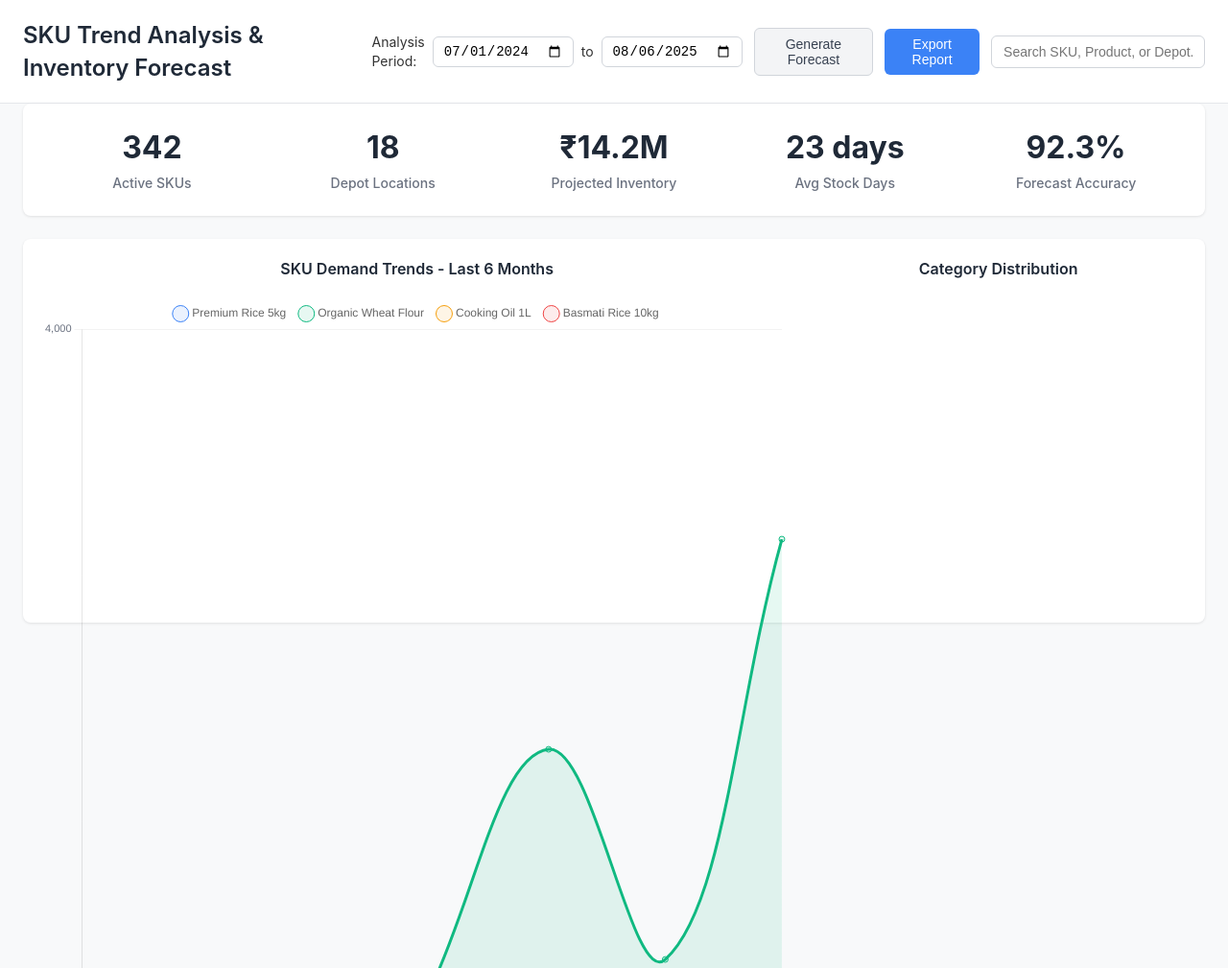
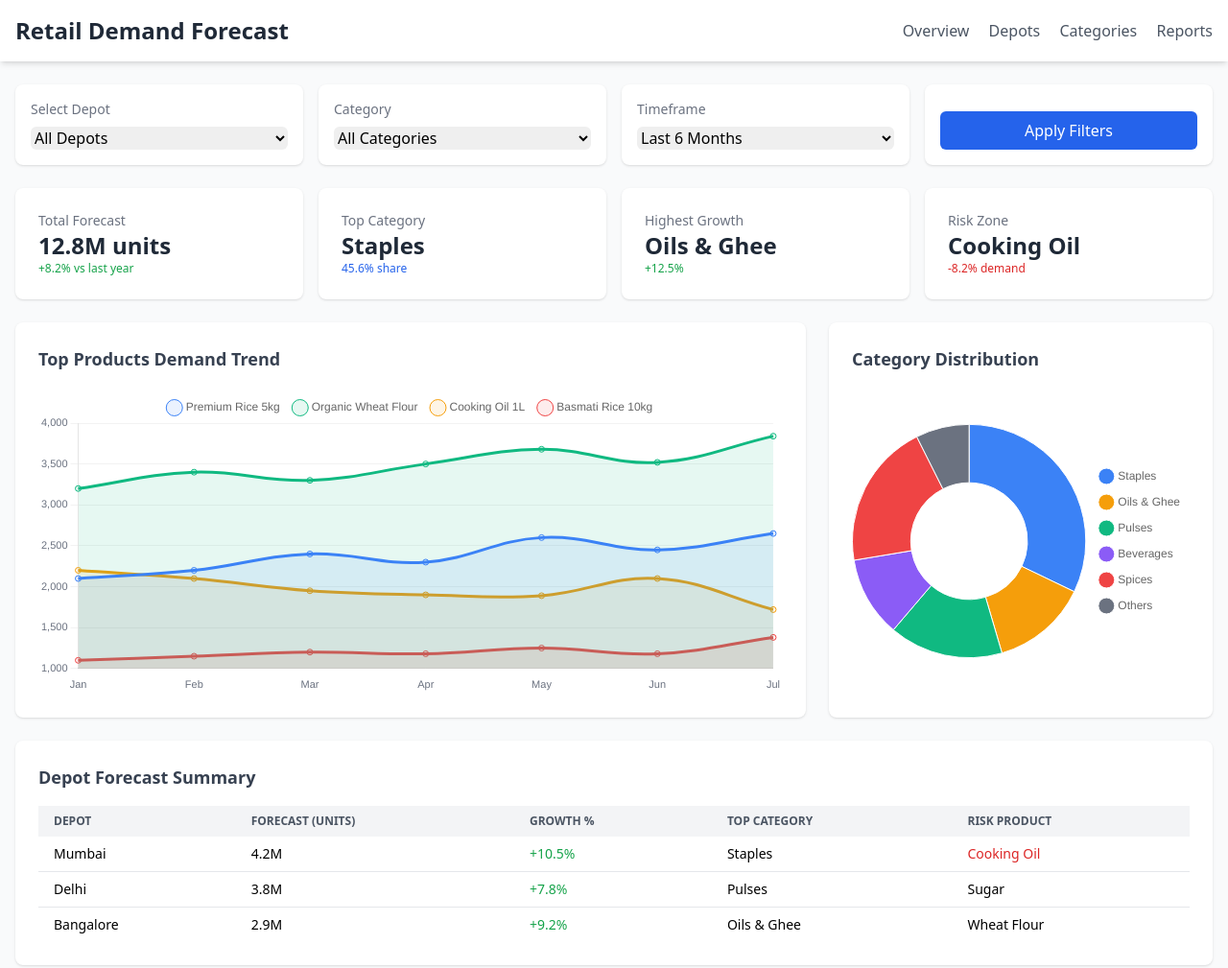
Before and after one commit to infiniteplay/stocktrend, a plain HTML site: page index.html in a window 1280 px wide. Shown: the top 1009 px of the page at 96% size. Drawn offline with nearby package versions, Linux system fonts and the light colour scheme.

Commit message:
Update index.html

```diff
--- a/index.html
+++ b/index.html
@@ -3,91 +3,149 @@
 <head>
   <meta charset="UTF-8">
   <meta name="viewport" content="width=device-width, initial-scale=1.0">
-  <title>SKU Trend Analysis Dashboard</title>
-  <style>
-    /* --- (keeping your styles as is, unchanged) --- */
-    * { margin: 0; padding: 0; box-sizing: border-box; }
-    body { font-family: -apple-system, BlinkMacSystemFont, 'Segoe UI', Roboto, sans-serif; background-color: #f8f9fa; color: #333; line-height: 1.4; }
-    .dashboard-header { background: white; padding: 20px 24px; border-bottom: 1px solid #e5e7eb; display: flex; justify-content: space-between; align-items: center; }
-    .dashboard-title { font-size: 24px; font-weight: 600; color: #1f2937; }
-    .header-controls { display: flex; gap: 12px; align-items: center; }
-    .date-range { display: flex; align-items: center; gap: 8px; font-size: 14px; }
-    .date-input { padding: 6px 10px; border: 1px solid #d1d5db; border-radius: 6px; font-size: 14px; }
-    .btn { padding: 8px 16px; border: none; border-radius: 6px; font-size: 14px; cursor: pointer; font-weight: 500; }
-    .btn-primary { background-color: #3b82f6; color: white; }
-    .btn-secondary { background-color: #f3f4f6; color: #374151; border: 1px solid #d1d5db; }
-    .search-box { padding: 8px 12px; border: 1px solid #d1d5db; border-radius: 6px; font-size: 14px; width: 280px; }
-    .metrics-grid { display: grid; grid-template-columns: repeat(5, 1fr); gap: 20px; padding: 24px; background: white; margin: 0 24px 24px 24px; border-radius: 8px; box-shadow: 0 1px 3px rgba(0, 0, 0, 0.1); }
-    .metric-card { text-align: center; }
-    .metric-value { font-size: 32px; font-weight: 700; margin-bottom: 4px; color: #1f2937; }
-    .metric-label { font-size: 14px; color: #6b7280; font-weight: 500; }
-    .filters-section { background: white; margin: 0 24px 24px 24px; padding: 20px; border-radius: 8px; box-shadow: 0 1px 3px rgba(0, 0, 0, 0.1); }
-    .filter-tabs { display: flex; gap: 2px; margin-bottom: 20px; background: #f3f4f6; padding: 4px; border-radius: 8px; }
-    .filter-tab { padding: 8px 16px; background: transparent; border: none; border-radius: 6px; cursor: pointer; font-size: 14px; font-weight: 500; color: #6b7280; transition: all 0.2s; }
-    .filter-tab.active { background: white; color: #1f2937; box-shadow: 0 1px 2px rgba(0, 0, 0, 0.1); }
-    .data-table { background: white; margin: 0 24px; border-radius: 8px; box-shadow: 0 1px 3px rgba(0, 0, 0, 0.1); overflow: hidden; }
-    .table-container { overflow-x: auto; }
-    table { width: 100%; border-collapse: collapse; }
-    th { background: #f9fafb; padding: 12px 16px; text-align: left; font-weight: 600; font-size: 13px; color: #374151; border-bottom: 1px solid #e5e7eb; }
-    td { padding: 12px 16px; border-bottom: 1px solid #f3f4f6; font-size: 14px; }
-    tr:hover { background-color: #f9fafb; }
-    .trend-badge { display: inline-flex; align-items: center; gap: 4px; padding: 4px 8px; border-radius: 12px; font-size: 12px; font-weight: 500; }
-    .trend-up { background: #d1fae5; color: #065f46; } .trend-down { background: #fee2e2; color: #dc2626; } .trend-stable { background: #f3f4f6; color: #374151; }
-    .forecast-value { font-weight: 600; color: #1f2937; }
-    .forecast-high { color: #dc2626; } .forecast-medium { color: #d97706; } .forecast-low { color: #059669; }
-    .confidence-score { display: inline-block; padding: 2px 6px; border-radius: 8px; font-size: 11px; font-weight: 600; }
-    .confidence-high { background: #d1fae5; color: #065f46; } .confidence-medium { background: #fef3c7; color: #92400e; } .confidence-low { background: #fee2e2; color: #dc2626; }
-    .seasonal-indicator { font-size: 12px; padding: 2px 6px; border-radius: 4px; background: #ede9fe; color: #7c3aed; }
-    .filter-content { display: none; } .filter-content.active { display: block; }
-    .summary-row { background: #f8fafc !important; font-weight: 600; border-top: 2px solid #e5e7eb; }
-    .chart-container { background: white; margin: 0 24px 24px 24px; padding: 20px; border-radius: 8px; box-shadow: 0 1px 3px rgba(0, 0, 0, 0.1); height: 400px; }
-    .charts-grid { display: grid; grid-template-columns: 2fr 1fr; gap: 20px; height: 100%; }
-    .chart-item { position: relative; }
-    .chart-title { font-size: 16px; font-weight: 600; color: #1f2937; margin-bottom: 15px; text-align: center; }
-  </style>
+  <title>Retail Demand Forecast Dashboard</title>
+  <script src="https://cdn.tailwindcss.com"></script>
+  <script src="https://cdnjs.cloudflare.com/ajax/libs/Chart.js/3.9.1/chart.min.js"></script>
 </head>
-<body>
-  <div class="dashboard-header">
-    <h1 class="dashboard-title">SKU Trend Analysis & Inventory Forecast</h1>
-    <div class="header-controls">
-      <div class="date-range">
-        <span>Analysis Period:</span>
-        <input type="date" class="date-input" value="2024-07-01">
-        <span>to</span>
-        <input type="date" class="date-input" value="2025-08-06">
+<body class="bg-gray-50 font-sans">
+
+  <!-- Header -->
+  <header class="bg-white shadow-md sticky top-0 z-10">
+    <div class="max-w-7xl mx-auto px-4 py-4 flex justify-between items-center">
+      <h1 class="text-2xl font-bold text-gray-800">Retail Demand Forecast</h1>
+      <nav class="space-x-4">
+        <button class="text-gray-600 hover:text-blue-600">Overview</button>
+        <button class="text-gray-600 hover:text-blue-600">Depots</button>
+        <button class="text-gray-600 hover:text-blue-600">Categories</button>
+        <button class="text-gray-600 hover:text-blue-600">Reports</button>
+      </nav>
+    </div>
+  </header>
+
+  <!-- Main -->
+  <main class="max-w-7xl mx-auto px-4 py-6">
+    <!-- Filters -->
+    <section class="grid grid-cols-1 md:grid-cols-4 gap-4 mb-6">
+      <div class="bg-white p-4 rounded-lg shadow">
+        <h3 class="text-sm text-gray-500">Select Depot</h3>
+        <select class="mt-2 w-full border-gray-300 rounded-md">
+          <option>All Depots</option>
+          <option>Mumbai</option>
+          <option>Delhi</option>
+          <option>Bangalore</option>
+        </select>
       </div>
-      <button class="btn btn-secondary">Generate Forecast</button>
-      <button class="btn btn-primary">Export Report</button>
-      <input type="text" class="search-box" placeholder="Search SKU, Product, or Depot...">
-    </div>
-  </div>
+      <div class="bg-white p-4 rounded-lg shadow">
+        <h3 class="text-sm text-gray-500">Category</h3>
+        <select class="mt-2 w-full border-gray-300 rounded-md">
+          <option>All Categories</option>
+          <option>Staples</option>
+          <option>Oils</option>
+          <option>Pulses</option>
+        </select>
+      </div>
+      <div class="bg-white p-4 rounded-lg shadow">
+        <h3 class="text-sm text-gray-500">Timeframe</h3>
+        <select class="mt-2 w-full border-gray-300 rounded-md">
+          <option>Last 6 Months</option>
+          <option>Last 12 Months</option>
+          <option>Year to Date</option>
+        </select>
+      </div>
+      <div class="bg-white p-4 rounded-lg shadow flex items-end">
+        <button class="w-full bg-blue-600 text-white py-2 px-4 rounded-md hover:bg-blue-700">
+          Apply Filters
+        </button>
+      </div>
+    </section>
 
-  <div class="metrics-grid">
-    <div class="metric-card"><div class="metric-value">342</div><div class="metric-label">Active SKUs</div></div>
-    <div class="metric-card"><div class="metric-value">18</div><div class="metric-label">Depot Locations</div></div>
-    <div class="metric-card"><div class="metric-value">₹14.2M</div><div class="metric-label">Projected Inventory</div></div>
-    <div class="metric-card"><div class="metric-value">23 days</div><div class="metric-label">Avg Stock Days</div></div>
-    <div class="metric-card"><div class="metric-value">92.3%</div><div class="metric-label">Forecast Accuracy</div></div>
-  </div>
+    <!-- KPIs -->
+    <section class="grid grid-cols-1 md:grid-cols-4 gap-4 mb-6">
+      <div class="bg-white p-6 rounded-lg shadow">
+        <h3 class="text-sm text-gray-500">Total Forecast</h3>
+        <p class="text-2xl font-bold text-gray-800">12.8M units</p>
+        <p class="text-xs text-green-600">+8.2% vs last year</p>
+      </div>
+      <div class="bg-white p-6 rounded-lg shadow">
+        <h3 class="text-sm text-gray-500">Top Category</h3>
+        <p class="text-2xl font-bold text-gray-800">Staples</p>
+        <p class="text-xs text-blue-600">45.6% share</p>
+      </div>
+      <div class="bg-white p-6 rounded-lg shadow">
+        <h3 class="text-sm text-gray-500">Highest Growth</h3>
+        <p class="text-2xl font-bold text-gray-800">Oils & Ghee</p>
+        <p class="text-xs text-green-600">+12.5%</p>
+      </div>
+      <div class="bg-white p-6 rounded-lg shadow">
+        <h3 class="text-sm text-gray-500">Risk Zone</h3>
+        <p class="text-2xl font-bold text-gray-800">Cooking Oil</p>
+        <p class="text-xs text-red-600">-8.2% demand</p>
+      </div>
+    </section>
 
-  <div class="chart-container">
-    <div class="charts-grid">
-      <div class="chart-item">
-        <div class="chart-title">SKU Demand Trends - Last 6 Months</div>
-        <canvas id="demandTrendChart"></canvas>
+    <!-- Charts -->
+    <section class="grid grid-cols-1 lg:grid-cols-3 gap-6 mb-6">
+      <!-- Demand Trend -->
+      <div class="lg:col-span-2 bg-white p-6 rounded-lg shadow">
+        <h3 class="text-lg font-semibold text-gray-700 mb-4">Top Products Demand Trend</h3>
+        <div class="h-80">
+          <canvas id="demandTrendChart"></canvas>
+        </div>
       </div>
-      <div class="chart-item">
-        <div class="chart-title">Category Distribution</div>
-        <canvas id="categoryChart"></canvas>
+      <!-- Category Distribution -->
+      <div class="bg-white p-6 rounded-lg shadow">
+        <h3 class="text-lg font-semibold text-gray-700 mb-4">Category Distribution</h3>
+        <div class="h-80">
+          <canvas id="categoryChart"></canvas>
+        </div>
       </div>
-    </div>
-  </div>
+    </section>
 
-  <!-- Keep your tables/filters as they are (omitted here for brevity, unchanged) -->
+    <!-- Depot Forecast Table -->
+    <section class="bg-white p-6 rounded-lg shadow">
+      <h3 class="text-lg font-semibold text-gray-700 mb-4">Depot Forecast Summary</h3>
+      <div class="overflow-x-auto">
+        <table class="min-w-full text-sm">
+          <thead class="bg-gray-100 text-gray-600 uppercase text-xs">
+            <tr>
+              <th class="px-4 py-2 text-left">Depot</th>
+              <th class="px-4 py-2 text-left">Forecast (units)</th>
+              <th class="px-4 py-2 text-left">Growth %</th>
+              <th class="px-4 py-2 text-left">Top Category</th>
+              <th class="px-4 py-2 text-left">Risk Product</th>
+            </tr>
+          </thead>
+          <tbody class="divide-y divide-gray-200">
+            <tr>
+              <td class="px-4 py-2">Mumbai</td>
+              <td class="px-4 py-2">4.2M</td>
+              <td class="px-4 py-2 text-green-600">+10.5%</td>
+              <td class="px-4 py-2">Staples</td>
+              <td class="px-4 py-2 text-red-600">Cooking Oil</td>
+            </tr>
+            <tr>
+              <td class="px-4 py-2">Delhi</td>
+              <td class="px-4 py-2">3.8M</td>
+              <td class="px-4 py-2 text-green-600">+7.8%</td>
+              <td class="px-4 py-2">Pulses</td>
+              <td class="px-4 py-2">Sugar</td>
+            </tr>
+            <tr>
+              <td class="px-4 py-2">Bangalore</td>
+              <td class="px-4 py-2">2.9M</td>
+              <td class="px-4 py-2 text-green-600">+9.2%</td>
+              <td class="px-4 py-2">Oils & Ghee</td>
+              <td class="px-4 py-2">Wheat Flour</td>
+            </tr>
+          </tbody>
+        </table>
+      </div>
+    </section>
+  </main>
 
-  <script src="https://cdnjs.cloudflare.com/ajax/libs/Chart.js/3.9.1/chart.min.js"></script>
+  <!-- Scripts -->
   <script>
-    document.addEventListener('DOMContentLoaded', function () {
+    document.addEventListener('DOMContentLoaded', function() {
       initializeCharts();
     });
 
@@ -99,10 +157,38 @@
         data: {
           labels: ['Jan', 'Feb', 'Mar', 'Apr', 'May', 'Jun', 'Jul'],
           datasets: [
-            { label: 'Premium Rice 5kg', data: [2100, 2200, 2400, 2300, 2600, 2450, 2650], borderColor: '#3b82f6', backgroundColor: 'rgba(59,130,246,0.1)', tension: 0.4, fill: true },
-            { label: 'Organic Wheat Flour', data: [3200, 3400, 3300, 3500, 3680, 3520, 3840], borderColor: '#10b981', backgroundColor: 'rgba(16,185,129,0.1)', tension: 0.4, fill: true },
-            { label: 'Cooking Oil 1L', data: [2200, 2100, 1950, 1900, 1890, 2100, 1720], borderColor: '#f59e0b', backgroundColor: 'rgba(245,158,11,0.1)', tension: 0.4, fill: true },
-            { label: 'Basmati Rice 10kg', data: [1100, 1150, 1200, 1180, 1250, 1180, 1380], borderColor: '#ef4444', backgroundColor: 'rgba(239,68,68,0.1)', tension: 0.4, fill: true }
+            {
+              label: 'Premium Rice 5kg',
+              data: [2100, 2200, 2400, 2300, 2600, 2450, 2650],
+              borderColor: '#3b82f6',
+              backgroundColor: 'rgba(59, 130, 246, 0.1)',
+              tension: 0.4,
+              fill: true
+            },
+            {
+              label: 'Organic Wheat Flour',
+              data: [3200, 3400, 3300, 3500, 3680, 3520, 3840],
+              borderColor: '#10b981',
+              backgroundColor: 'rgba(16, 185, 129, 0.1)',
+              tension: 0.4,
+              fill: true
+            },
+            {
+              label: 'Cooking Oil 1L',
+              data: [2200, 2100, 1950, 1900, 1890, 2100, 1720],
+              borderColor: '#f59e0b',
+              backgroundColor: 'rgba(245, 158, 11, 0.1)',
+              tension: 0.4,
+              fill: true
+            },
+            {
+              label: 'Basmati Rice 10kg',
+              data: [1100, 1150, 1200, 1180, 1250, 1180, 1380],
+              borderColor: '#ef4444',
+              backgroundColor: 'rgba(239, 68, 68, 0.1)',
+              tension: 0.4,
+              fill: true
+            }
           ]
         },
         options: {
@@ -111,19 +197,17 @@
           plugins: {
             legend: {
               position: 'top',
-              labels: { usePointStyle: true, padding: 15, font: { size: 12 } }
+              labels: {
+                usePointStyle: true,
+                padding: 15,
+                font: { size: 12 }
+              }
             },
             tooltip: {
               mode: 'index',
               intersect: false,
-              backgroundColor: 'rgba(0,0,0,0.8)',
-              titleColor: 'white',
-              bodyColor: 'white',
-              borderColor: 'rgba(255,255,255,0.1)',
-              borderWidth: 1,
-              cornerRadius: 6,
               callbacks: {
-                label: function (context) {
+                label: function(context) {
                   return context.dataset.label + ': ' + context.parsed.y.toLocaleString() + ' units';
                 }
               }
@@ -132,19 +216,20 @@
           scales: {
             x: {
               grid: { display: false },
-              ticks: { font: { size: 11 }, color: '#6b7280' }
+              ticks: { color: '#6b7280', font: { size: 11 } }
             },
             y: {
               beginAtZero: false,
               grid: { color: 'rgba(0,0,0,0.05)' },
               ticks: {
+                color: '#6b7280',
                 font: { size: 11 },
-                color: '#6b7280',
-                callback: function (value) { return value.toLocaleString(); }
+                callback: function(value) {
+                  return value.toLocaleString();
+                }
               }
             }
-          },
-          interaction: { mode: 'nearest', axis: 'x', intersect: false }
+          }
         }
       });
 
@@ -153,10 +238,17 @@
       new Chart(categoryCtx, {
         type: 'doughnut',
         data: {
-          labels: ['Staples', 'Oils & Ghee', 'Pulses & Lentils', 'Beverages', 'Spices'],
+          labels: ['Staples', 'Oils & Ghee', 'Pulses', 'Beverages', 'Spices', 'Others'],
           datasets: [{
-            data: [4560000, 1890000, 2240000, 1585000, 2875000],
-            backgroundColor: ['#3b82f6', '#10b981', '#f59e0b', '#8b5cf6', '#ef4444'],
+            data: [45.6, 18.9, 22.4, 15.8, 28.7, 10.5],
+            backgroundColor: [
+              '#3b82f6',
+              '#f59e0b',
+              '#10b981',
+              '#8b5cf6',
+              '#ef4444',
+              '#6b7280'
+            ],
             borderWidth: 1
           }]
         },
@@ -164,12 +256,12 @@
           responsive: true,
           maintainAspectRatio: false,
           plugins: {
-            legend: { position: 'bottom', labels: { usePointStyle: true, font: { size: 12 } } },
-            tooltip: {
-              callbacks: {
-                label: function (context) {
-                  return context.label + ': ₹' + context.parsed.toLocaleString();
-                }
+            legend: {
+              position: 'right',
+              labels: {
+                usePointStyle: true,
+                padding: 15,
+                font: { size: 12 }
               }
             }
           }
```
